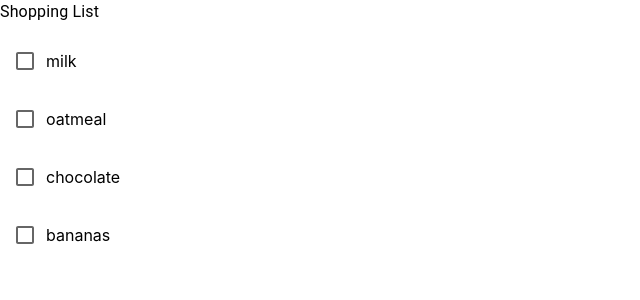
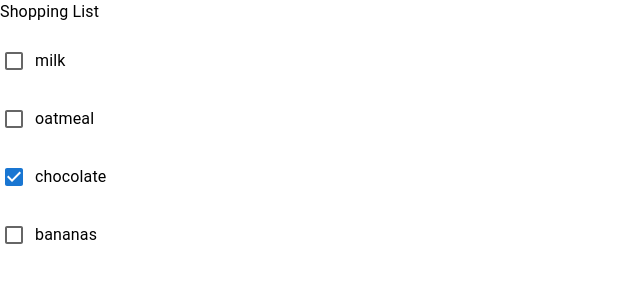
Before and after one commit to iva585/capstone-project, a React (Vite) app: page / in a window 1280 px wide. Shown: the top 300 px of the page, without its empty margins (0-640 px from the left). Built offline with nearby package versions, Linux system fonts and the light colour scheme.

Commit message:
fix: clean up code

```diff
--- a/src/app/App.tsx
+++ b/src/app/App.tsx
@@ -1,13 +1,14 @@
 import React from 'react';
 import { BrowserRouter, Routes, Route } from 'react-router-dom';
+import type { ShoppingListItemType } from './components/ShoppingListItem';
 import ShoppingList from './pages/ShoppingList/ShoppingList';
 
 // @TODO - replace with actual storage layer
-const mockItems = [
-  { title: 'milk' },
-  { title: 'oatmeal' },
-  { title: 'chocolate' },
-  { title: 'bananas' },
+const mockItems: ShoppingListItemType[] = [
+  { id: 1, title: 'milk', checked: false },
+  { id: 2, title: 'oatmeal', checked: false },
+  { id: 3, title: 'chocolate', checked: true },
+  { id: 4, title: 'bananas', checked: false },
 ];
 
 function App(): JSX.Element {
--- a/src/app/components/ShoppingListItem/index.tsx
+++ b/src/app/components/ShoppingListItem/index.tsx
@@ -1,8 +1,10 @@
-import { Checkbox, ListItem } from '@mui/material';
+import { Checkbox, FormControlLabel, ListItem } from '@mui/material';
 import React from 'react';
 
 type ShoppingListItemType = {
+  id: number;
   title: string;
+  checked: boolean;
 };
 
 type Props = {
@@ -11,9 +13,10 @@ type Props = {
 
 export default (props: Props): JSX.Element => (
   <ListItem>
-    {' '}
-    <Checkbox edge="start" />
-    {props.item.title}
+    <FormControlLabel
+      label={props.item.title}
+      control={<Checkbox edge="start" checked={props.item.checked} />}
+    />
   </ListItem>
 );
 
--- a/src/app/pages/ShoppingList/ShoppingList.tsx
+++ b/src/app/pages/ShoppingList/ShoppingList.tsx
@@ -12,7 +12,7 @@ export default (props: Props): JSX.Element => (
     <Typography>Shopping List</Typography>
     <List>
       {props.items.map((item) => (
-        <ShoppingListItem item={item} />
+        <ShoppingListItem key={item.id} item={item} />
       ))}
     </List>
   </>
```
